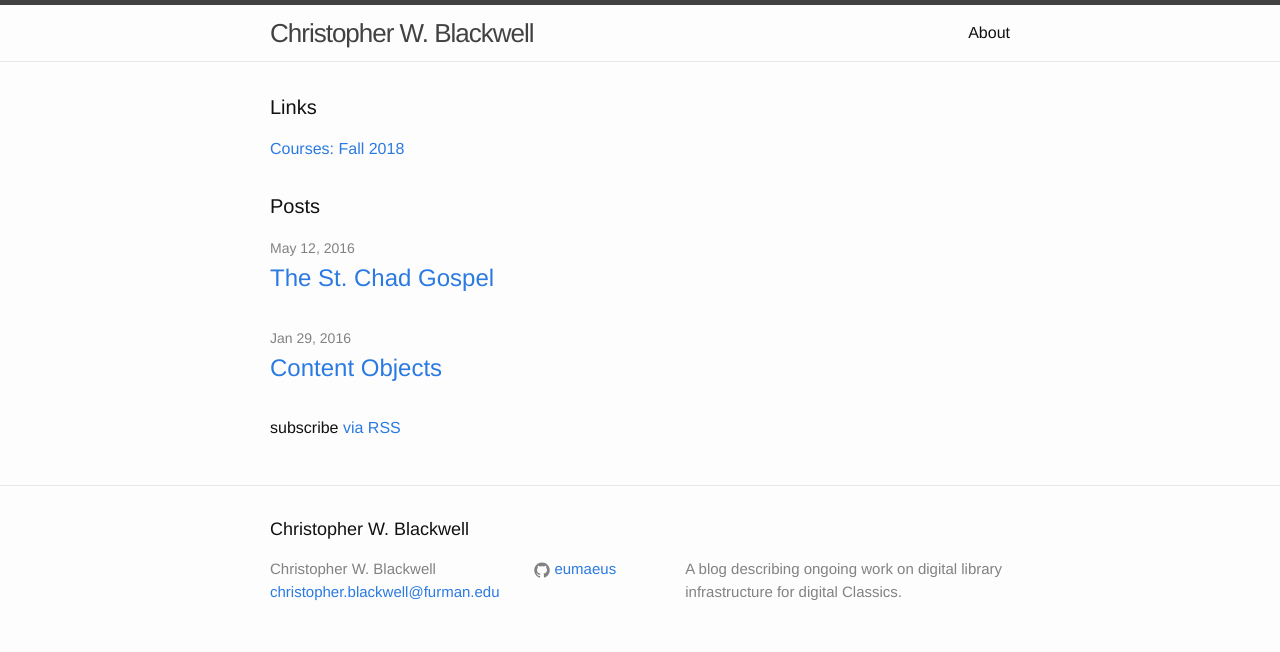
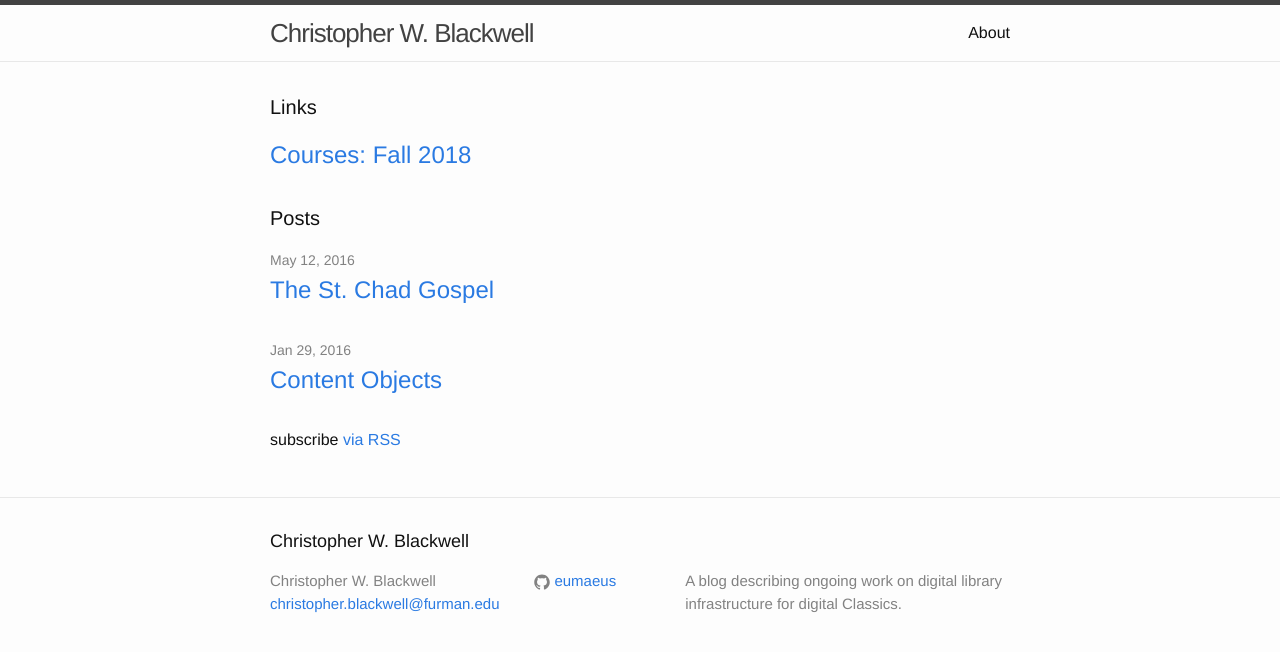
Before and after one commit to Eumaeus/Eumaeus.github.io, a Jekyll site: the page built from index.html, in a window 1280 px wide. Shown: the top 652 px of the page. Built offline with Jekyll 4.4.1, drawn with Linux system fonts in a browser that asks for light colours.

Commit message:
Formatting.

```diff
--- a/index.html
+++ b/index.html
@@ -7,7 +7,7 @@ layout: default
   <h1 class="page-heading">Links</h1>
 
   <ul class="post-list">
-	  <li> <a href="https://eumaeus.github.io/blackwell_fall_2018/">Courses: Fall 2018</a> </li>
+	  <li> <a class="post-link" href="https://eumaeus.github.io/blackwell_fall_2018/">Courses: Fall 2018</a> </li>
   </ul>
 
   <h1 class="page-heading">Posts</h1>
```
